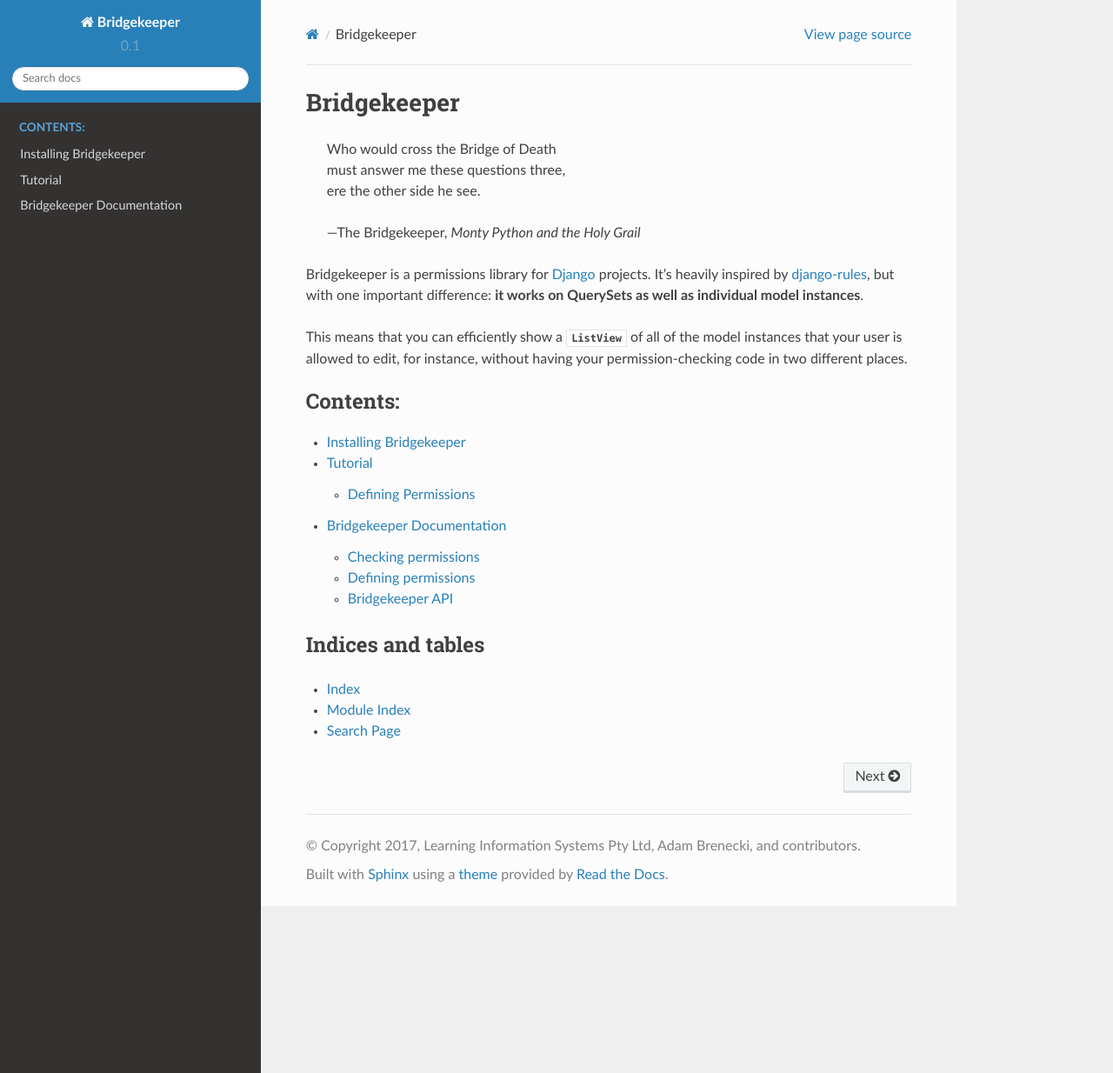
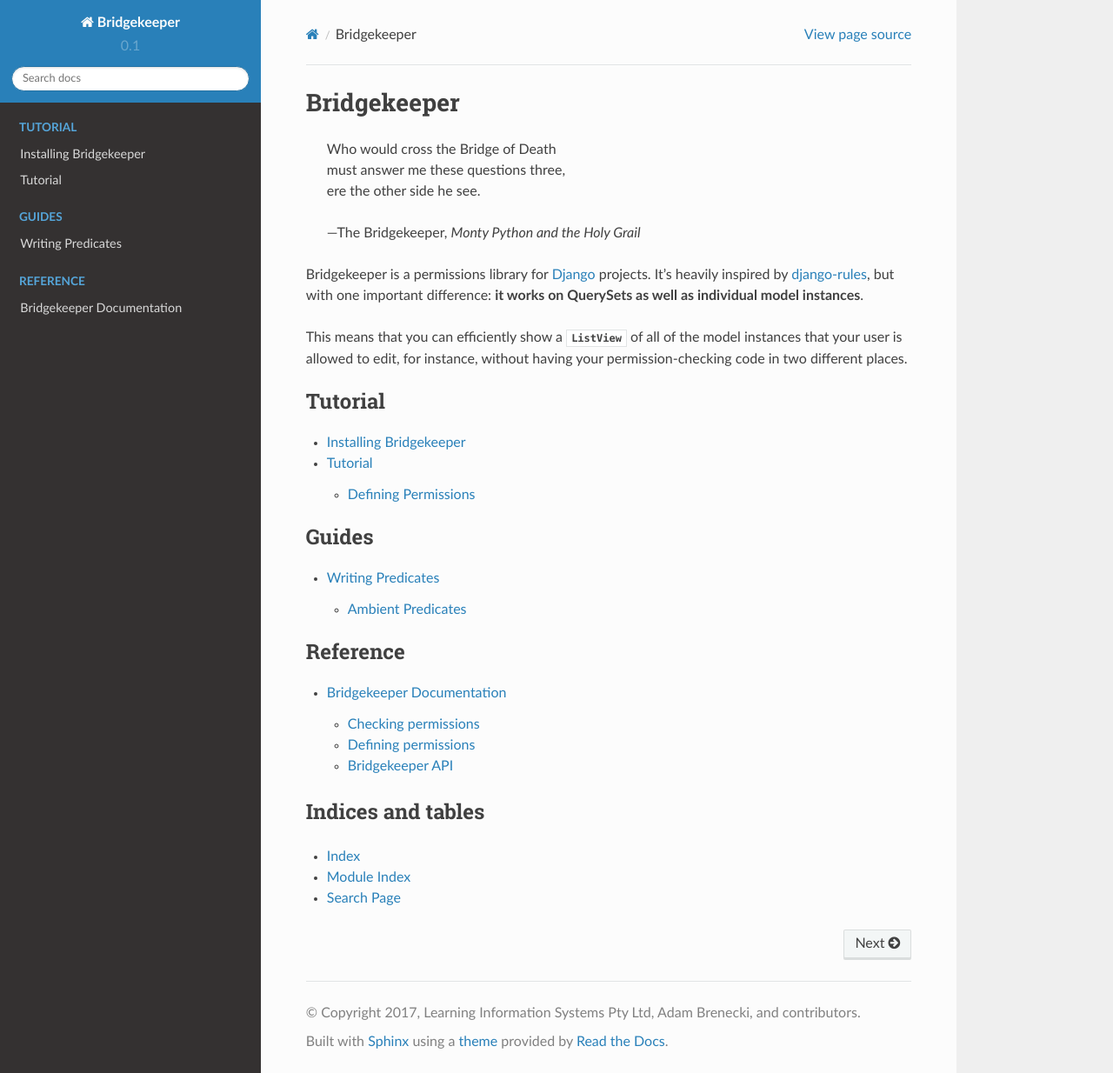
Before and after one commit to daisylb/bridgekeeper, a Sphinx documentation site: the page built from docs/index.rst, in a window 1280 px wide and 1234 px high. Shown: the whole window at 87% size. Built offline with Sphinx 7.4.7 and the Read the Docs theme 2.0.0, drawn with Linux system fonts in a browser that asks for light colours.

Commit message:
Split out further detail of ambient predicates

```diff
--- a/docs/index.rst
+++ b/docs/index.rst
@@ -2,10 +2,21 @@
 
 .. toctree::
    :maxdepth: 2
-   :caption: Contents:
+   :caption: Tutorial
 
    installation
    tutorial
+
+.. toctree::
+   :maxdepth: 2
+   :caption: Guides
+
+   predicates
+
+.. toctree::
+   :maxdepth: 2
+   :caption: Reference
+
    access_control
 
 
```
Also changed, not shown: docs/predicates.rst (added, +25 -0 lines), docs/tutorial.rst (+2 -14 lines).
